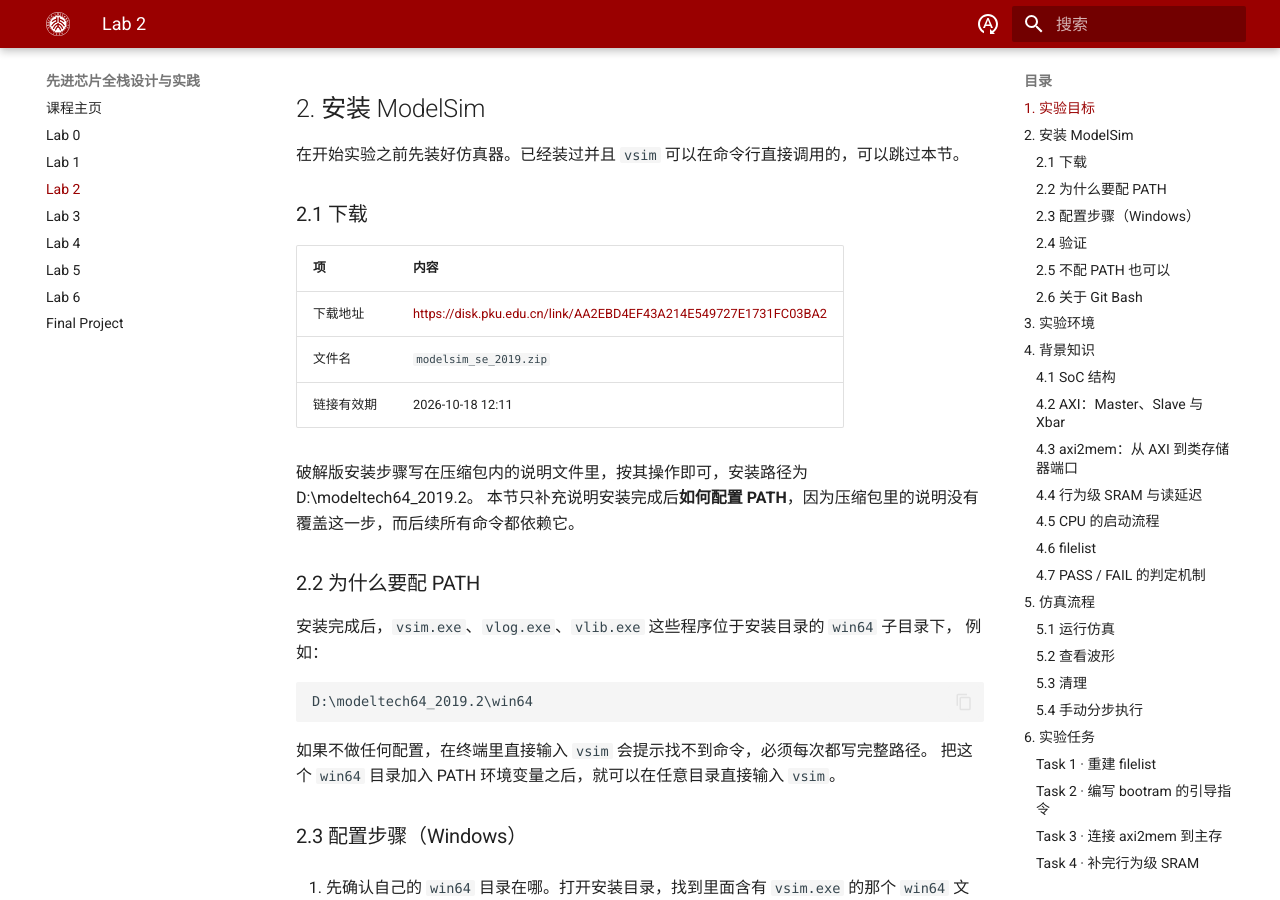
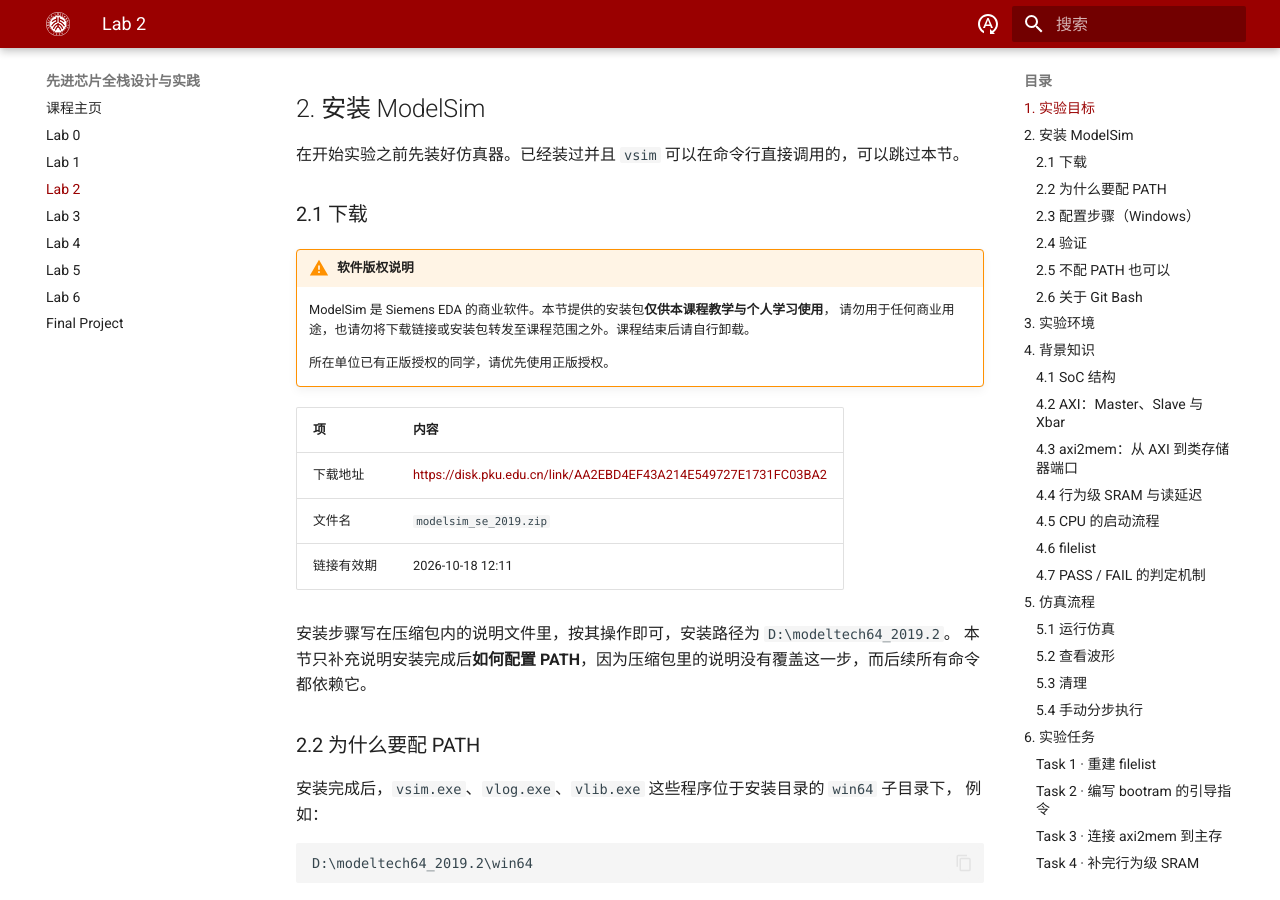
Before and after one commit to pku-pacific-lab-team/Course-Tapeout, an MkDocs documentation site: the page built from 2026-fall/lab-2.md, in a window 1280 px wide and 900 px high, scrolled down 991 px. Built offline with MkDocs 1.6.1 and Material for MkDocs 9.7.7, drawn with Linux system fonts in a browser that asks for light colours; some web fonts are replaced.

Commit message:
Lab 2 的 ModelSim 下载处补充软件版权说明

```diff
--- a/2026-fall/lab-2.md
+++ b/2026-fall/lab-2.md
@@ -37,13 +37,19 @@
 
 ### 2.1 下载
 
+!!! warning "软件版权说明"
+    ModelSim 是 Siemens EDA 的商业软件。本节提供的安装包**仅供本课程教学与个人学习使用**，
+    请勿用于任何商业用途，也请勿将下载链接或安装包转发至课程范围之外。课程结束后请自行卸载。
+
+    所在单位已有正版授权的同学，请优先使用正版授权。
+
 | 项 | 内容 |
 |---|---|
 | 下载地址 | <https://disk.pku.edu.cn/link/AA2EBD4EF43A214E549727E1731FC03BA2> |
 | 文件名 | `modelsim_se_2019.zip` |
 | 链接有效期 | 2026-10-18 12:11 |
 
-破解版安装步骤写在压缩包内的说明文件里，按其操作即可，安装路径为D:\modeltech64_2019.2。
+安装步骤写在压缩包内的说明文件里，按其操作即可，安装路径为 `D:\modeltech64_2019.2`。
 本节只补充说明安装完成后**如何配置 PATH**，因为压缩包里的说明没有覆盖这一步，而后续所有命令都依赖它。
 
 ### 2.2 为什么要配 PATH
```
